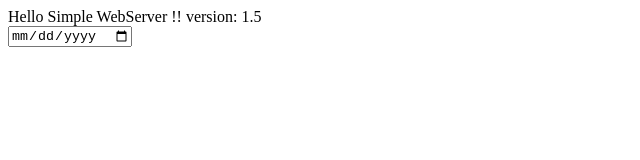
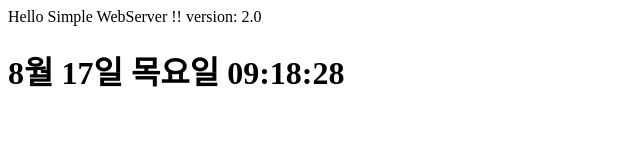
Before and after one commit to devhanee1/tomato, a plain HTML site: page index.html in a window 1280 px wide. Shown: the whole page, without its empty margins (0-640 px from the left). Drawn offline with Linux system fonts and the light colour scheme.

Commit message:
index.html -> clock

```diff
--- a/index.html
+++ b/index.html
@@ -1,12 +1,32 @@
-<html>
-<script>
-    document.getElementById('currentDate').value = new Date().toISOString().substring(0, 10);
-</script>
+<html lang='ko'>
+<head>
+	<meta charset="UTF-8">
+</head>
 <body>
     Hello Simple WebServer !!
-    version: 1.5
-    <form>
-        <input type='date' id='currentData'/>
-    </form>
+    version: 2.0
+    <h1 id="clock" style="color:black;"> clock </h1>
+    <script>
+        var Target = document.getElementById("clock");
+        function clock() {
+            var time = new Date();
+
+            var month = time.getMonth();
+            var date = time.getDate();
+            var day = time.getDay();
+            var week = ['일', '월', '화', '수', '목', '금', '토'];
+
+            var hours = time.getHours();
+            var minutes = time.getMinutes();
+            var seconds = time.getSeconds();
+
+            Target.innerText =
+            `${month + 1}월 ${date}일 ${week[day]}요일 ` +
+            `${hours < 10 ? `0${hours}` : hours}:${minutes < 10 ? `0${minutes}` : minutes}:${seconds < 10 ? `0${seconds}` : seconds}`;
+
+        }
+        clock();
+        setInterval(clock, 1000); // 1초마다 실행
+    </script>
 </body>
 </html>
```
